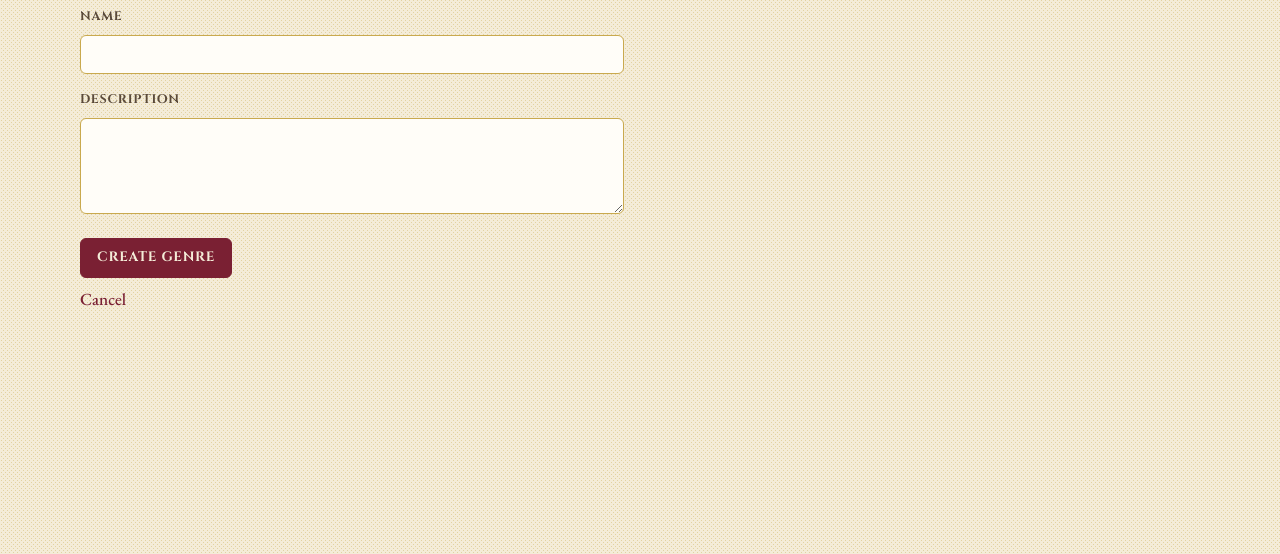
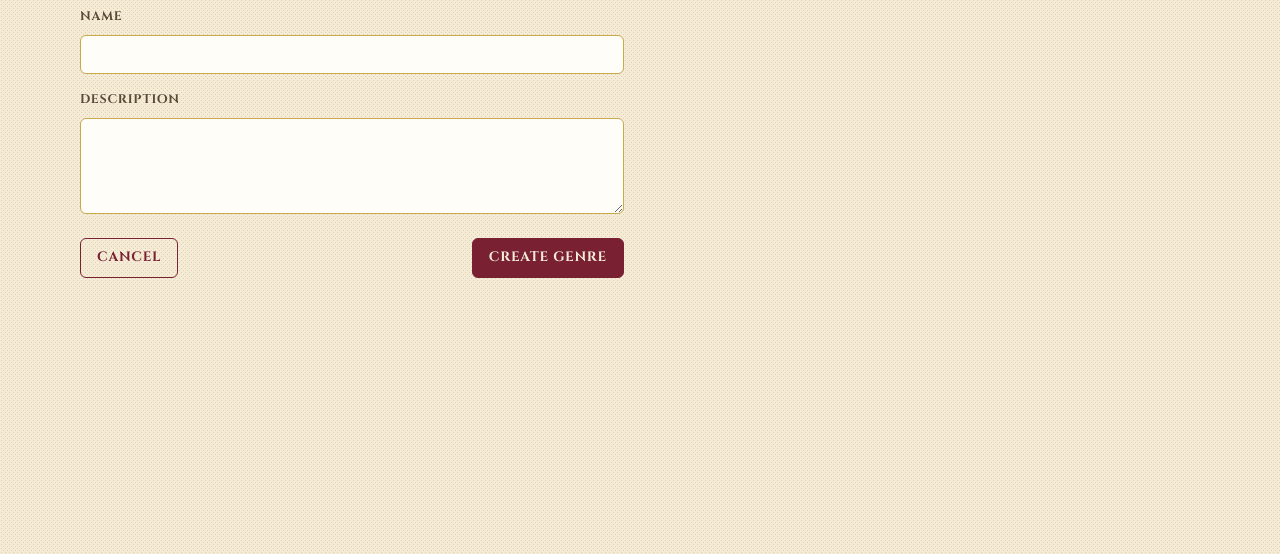
Before and after one commit to BatetDev/top-project-inventory-application, a Node server app: page /genres/new in a window 1280 px wide. Shown: the part 95-649 px from the top of the page. Run offline with Node 20, Linux system fonts and the light colour scheme.

Commit message:
style: turn Cancel link into secondary button in create form

```diff
--- a/public/css/forms.css
+++ b/public/css/forms.css
@@ -49,3 +49,16 @@ form button[type="submit"] {
   align-self: flex-start;
   margin-top: var(--space-md);
 }
+
+.form-actions {
+  display: flex;
+  justify-content: space-between;
+  align-items: center;
+  gap: var(--space-md);
+  margin-top: var(--space-md);
+}
+
+.form-actions button[type="submit"] {
+  margin-top: 0;
+  align-self: auto;
+}
--- a/views/genres/new.ejs
+++ b/views/genres/new.ejs
@@ -27,8 +27,10 @@
       <textarea name="description" id="description">
 <%= description %></textarea>
 
-      <button type="submit">Create genre</button>
-      <a href="/genres">Cancel</a>
+      <div class="form-actions">
+        <a href="/genres" class="button button--secondary">Cancel</a>
+        <button type="submit">Create genre</button>
+      </div>
     </form>
   </body>
 </html>
--- a/views/releases/new.ejs
+++ b/views/releases/new.ejs
@@ -45,8 +45,10 @@
       <label for="cover_url">Cover URL</label>
       <input type="text" name="cover_url" id="cover_url" value="<%= release.cover_url %>" />
 
-      <button type="submit">Create release</button>
-      <a href="/releases">Cancel</a>
+      <div class="form-actions">
+        <a href="/releases" class="button button--secondary">Cancel</a>
+        <button type="submit">Create release</button>
+      </div>
     </form>
   </body>
 </html>
```
